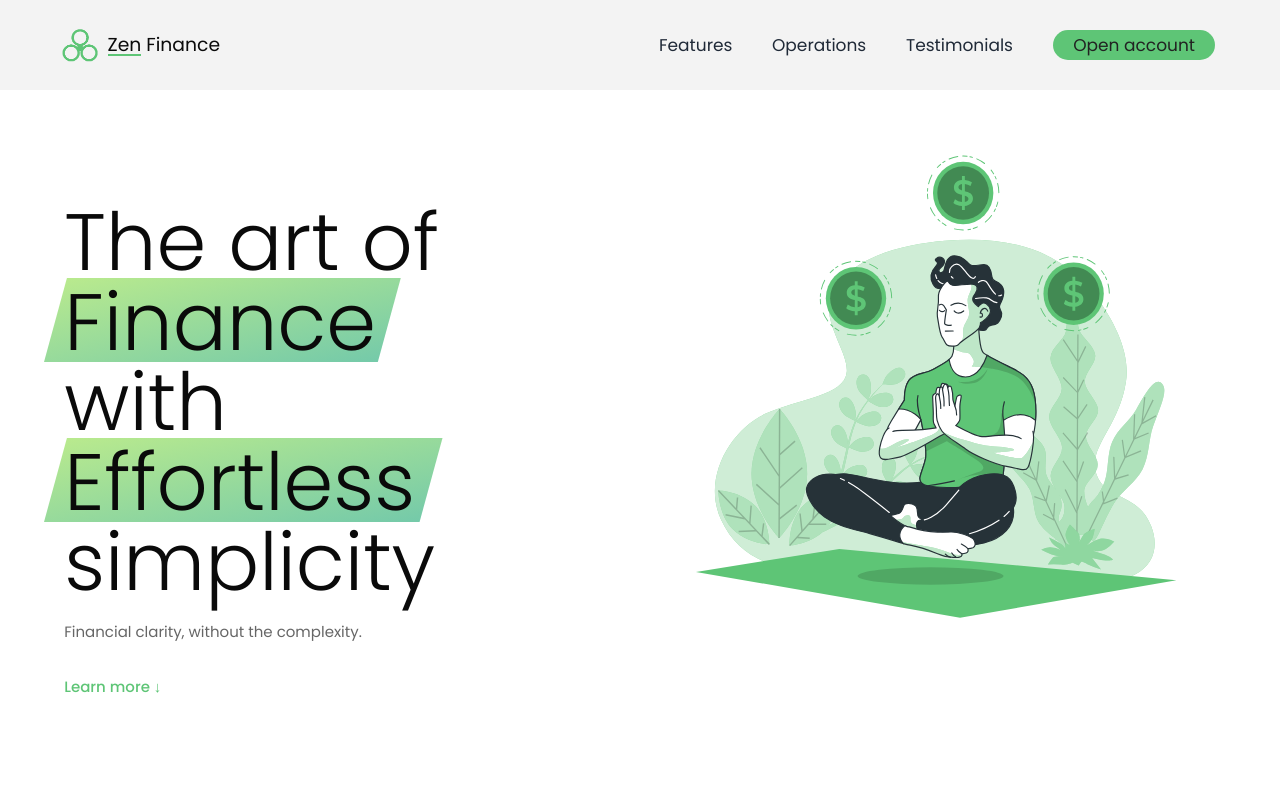
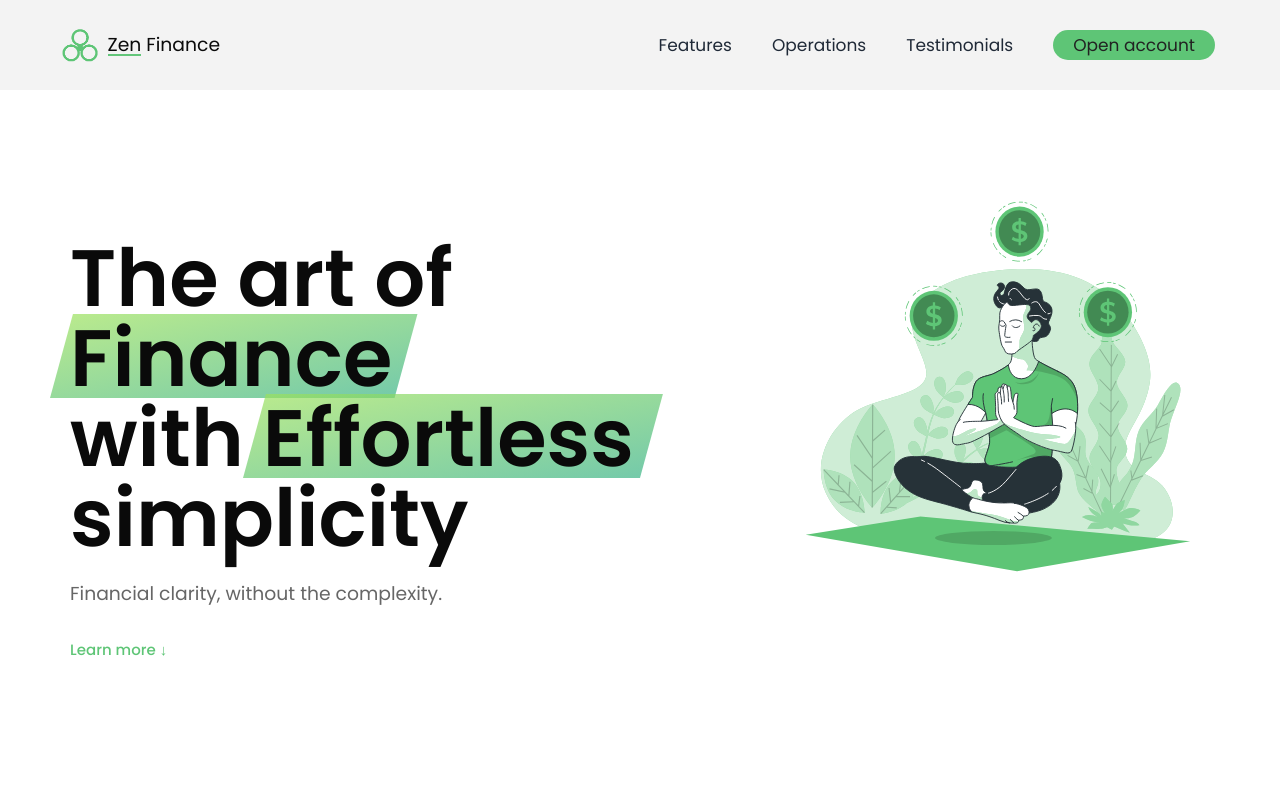
Before and after one commit to mikhail-w/zen-finance, a Next.js app: page / in a window 1280 px wide. Shown: the top 800 px of the page. Built offline with nearby package versions, Linux system fonts and the light colour scheme.

Commit message:
add navbar hover animation

```diff
--- a/src/components/Header.tsx
+++ b/src/components/Header.tsx
@@ -55,7 +55,7 @@ export default function Header() {
 
   return (
     <header className="px-4 sm:px-8 md:px-12 pt-12 sm:pt-[100px] min-h-screen flex flex-col items-center justify-center overflow-y-auto">
-      <div className="flex-1 w-full max-w-[150rem] grid grid-cols-1 md:grid-cols-[50%_50%] gap-8 md:gap-16 content-center justify-center items-center justify-items-center py-8 sm:py-[50px] px-6 sm:px-10 ">
+      <div className="flex-1 w-full max-w-[150rem] grid grid-cols-1 md:grid-cols-[60%_40%] gap-8 md:gap-16 content-center justify-center items-center justify-items-center py-8 sm:py-[50px] px-6 sm:px-10 ">
         {/* Image - On top for small screens, moved to the right for medium+ screens */}
         <div className="w-full max-w-full order-first md:order-last md:max-w-5xl mx-auto -mt-8 sm:-mt-16 md:-mt-[124px] md:col-start-2 md:col-end-3 block">
           <Image
@@ -75,7 +75,7 @@ export default function Header() {
         {/* Text content - Below image on small screens, to the left on medium+ screens */}
         <div className="w-full max-w-[90%] text-center md:text-left order-last md:order-first">
           <h1
-            className={`transition-all duration-2000 text-6xl sm:text-6xl md:text-7xl lg:text-8xl xl:text-9xl ${
+            className={`transition-all duration-2000 text-6xl sm:text-6xl md:text-7xl lg:text-8xl xl:text-[8rem] font-semibold ${
               isVisible.title
                 ? 'opacity-100 translate-y-0'
                 : 'opacity-0 translate-y-[20px]'
@@ -105,7 +105,7 @@ export default function Header() {
             simplicity
           </h1>
           <h4
-            className={`mt-4 text-xl sm:text-2xl md:text-2xl transition-all duration-1000 ${
+            className={`mt-10 text-xl sm:text-2xl md:text-3xl transition-all duration-1000 ${
               isVisible.fadeIn
                 ? 'opacity-100 translate-y-0'
                 : 'opacity-0 translate-y-[10px]'
--- a/src/components/Navigation.tsx
+++ b/src/components/Navigation.tsx
@@ -1,7 +1,6 @@
 'use client';
-import { useEffect, useState } from 'react';
+import { useEffect, useState, useRef } from 'react';
 import Image from 'next/image';
-import Link from 'next/link';
 import { Button } from '@/components/ui/button';
 
 export default function Navigation() {
@@ -11,17 +10,19 @@ export default function Navigation() {
   const [isMenuOpen, setIsMenuOpen] = useState(false);
   const [windowWidth, setWindowWidth] = useState(0);
   const [isLogoHovered, setIsLogoHovered] = useState(false);
+  const [hoveredLink, setHoveredLink] = useState(null);
+  const navRef = useRef(null);
 
   // Menu items data
   const menuItems = [
-    { label: 'Features', href: '#section--1' },
-    { label: 'Operations', href: '#section--2' },
-    { label: 'Testimonials', href: '#section--3' },
+    { label: 'Features', href: '#section--1', id: 'features' },
+    { label: 'Operations', href: '#section--2', id: 'operations' },
+    { label: 'Testimonials', href: '#section--3', id: 'testimonials' },
   ];
 
   useEffect(() => {
     const handleScroll = () => {
-      if (window.scrollY > 100) {
+      if (window.scrollY > 0) {
         setIsScrolled(true);
       } else {
         setIsScrolled(false);
@@ -56,6 +57,7 @@ export default function Navigation() {
 
   useEffect(() => {
     // Set initial window width
+    if (typeof window !== 'undefined') {
       setWindowWidth(window.innerWidth);
 
       // Add resize listener
@@ -68,10 +70,30 @@ export default function Navigation() {
       return () => {
         window.removeEventListener('resize', handleResize);
       };
+    }
   }, []);
 
   const toggleMenu = () => {
     setIsMenuOpen(!isMenuOpen);
+  };
+
+  // Handle link hover effect
+  const handleLinkHover = id => {
+    setHoveredLink(id);
+  };
+
+  // Handle smooth scrolling
+  const handleNavClick = (e, href) => {
+    e.preventDefault();
+
+    if (href && href !== '#') {
+      const section = document.querySelector(href);
+      section?.scrollIntoView({ behavior: 'smooth' });
+    }
+
+    if (isMenuOpen) {
+      setIsMenuOpen(false);
+    }
   };
 
   // Check if we're on mobile (less than 768px - md breakpoint)
@@ -82,17 +104,19 @@ export default function Navigation() {
       className={`
         fixed top-0 left-0 w-full z-50
         transition-all duration-300 ease-in-out h-[90px]
-        ${isScrolled ? 'bg-[#f3f3f3] shadow-md' : 'bg-[#f3f3f3]'}
+        ${isScrolled ? 'bg-white/95 shadow-md' : 'bg-[#f3f3f3]'}
         px-6 md:px-12 lg:px-24
+        flex justify-between items-center
       `}
+      ref={navRef}
     >
-      <div className="h-full w-full flex justify-between items-center">
       {/* Logo and Brand Name */}
       <div className="flex items-center">
         <div
-            className="relative flex items-center justify-center w-[40px] h-[40px] cursor-pointer"
+          className="relative flex items-center justify-center w-[40px] h-[40px] cursor-pointer transition-opacity duration-300"
           onMouseEnter={() => setIsLogoHovered(true)}
           onMouseLeave={() => setIsLogoHovered(false)}
+          style={{ opacity: hoveredLink ? '0.5' : '1' }}
         >
           <div className="absolute inset-0 flex items-center justify-center">
             <Image
@@ -100,21 +124,14 @@ export default function Navigation() {
               alt="Zen Finance logo"
               width={40}
               height={40}
-                className={`
-                  transition-all duration-1000
-                  ${!isLogoAnimationComplete ? 'animate-spin-twice' : ''}
-                  ${
-                    isLogoHovered && isLogoAnimationComplete
-                      ? 'animate-spin-twice'
-                      : ''
-                  }
-                `}
+              className="transition-all duration-1000"
               style={{
-                  animationDuration: '2s',
-                  animationIterationCount: '1',
-                  animationTimingFunction: 'ease-in-out',
+                animation:
+                  !isLogoAnimationComplete ||
+                  (isLogoHovered && isLogoAnimationComplete)
+                    ? 'spin 2s ease-in-out 1'
+                    : 'none',
                 transformOrigin: '50% 55%',
-                  cursor: 'pointer',
               }}
               onAnimationEnd={() => setIsLogoAnimationComplete(true)}
             />
@@ -128,6 +145,7 @@ export default function Navigation() {
           `}
           style={{
             transform: showText ? 'translateX(0)' : 'translateX(-20px)',
+            opacity: hoveredLink ? '0.5' : '1',
           }}
         >
           <span className="relative inline-block">
@@ -145,47 +163,73 @@ export default function Navigation() {
         </div>
       </div>
 
-        {/* Desktop Navigation Links - using inline style instead of hidden class */}
-        <div
-          style={{ display: isMobile ? 'none' : 'flex' }}
-          className="items-center "
-        >
-          {menuItems.map((item, index) => (
-            <Link
-              key={index}
+      {/* Desktop Navigation Links */}
+      {!isMobile && (
+        <div className="flex items-center">
+          {menuItems.map(item => (
+            <a
+              key={item.id}
               href={item.href}
-              className="
+              className={`
                 ml-8 lg:ml-16
                 text-base md:text-[1.7rem] font-normal text-gray-800 no-underline
-    transition-transform duration-300 relative
-    after:content-[''] after:absolute after:bottom-[-10px] after:left-0
-    after:h-[2px] after:w-0 after:bg-[#5ec576]
-    after:transition-all after:duration-300
-    hover:after:w-full
-    hover:translate-y-[-3px] hover:scale-105
-    will-change-transform transform-origin-center
-  "
+                transition-all duration-300 relative
+                ${
+                  hoveredLink && hoveredLink !== item.id
+                    ? 'opacity-50'
+                    : 'opacity-100'
+                }
+                hover:translate-y-[-3px]
+              `}
+              onMouseEnter={() => handleLinkHover(item.id)}
+              onMouseLeave={() => handleLinkHover(null)}
+              onClick={e => handleNavClick(e, item.href)}
             >
               {item.label}
-            </Link>
+              <span
+                className={`
+                absolute bottom-[-5px] left-0 w-full h-[2px] bg-[#5ec576]
+                transition-transform duration-300 origin-left
+                ${hoveredLink === item.id ? 'scale-x-100' : 'scale-x-0'}
+                ${hoveredLink === item.id ? 'skew-x-[-15deg]' : 'skew-x-0'}
+                ${
+                  hoveredLink === item.id
+                    ? 'bg-gradient-to-tl from-[#39b385] to-[#9be15d]'
+                    : ''
+                }
+                opacity-70
+              `}
+              ></span>
+            </a>
           ))}
-          {/* Desktop Account Button */}
           <Button
             variant="nav"
             size="lg"
-            className="ml-8 lg:ml-16 text-sm md:text-[1.7rem] rounded-3xl"
+            className={`
+              ml-8 lg:ml-16
+              text-sm md:text-[1.7rem] rounded-3xl
+              transition-all duration-300
+              ${
+                hoveredLink && hoveredLink !== 'account'
+                  ? 'opacity-50'
+                  : 'opacity-100'
+              }
+            `}
+            onMouseEnter={() => handleLinkHover('account')}
+            onMouseLeave={() => handleLinkHover(null)}
             onClick={() => (window.location.href = '#')}
           >
             Open account
           </Button>
         </div>
+      )}
 
-        {/* Mobile Hamburger Button - using inline style instead of hidden class */}
+      {/* Mobile Hamburger Button */}
+      {isMobile && (
         <button
           onClick={toggleMenu}
           type="button"
-          style={{ display: isMobile ? 'inline-flex' : 'none' }}
-          className="items-center p-2 w-12 h-12 justify-center text-gray-500 rounded-lg hover:bg-gray-200 focus:outline-none focus:ring-2 focus:ring-gray-200"
+          className="inline-flex items-center p-2 w-12 h-12 justify-center text-gray-500 rounded-lg hover:bg-gray-200 focus:outline-none focus:ring-2 focus:ring-gray-200"
           aria-controls="navbar-menu"
           aria-expanded={isMenuOpen}
         >
@@ -206,46 +250,27 @@ export default function Navigation() {
             />
           </svg>
         </button>
-      </div>
+      )}
 
-      {/* Mobile Menu - using conditional rendering instead of hidden class */}
+      {/* Mobile Menu */}
       {isMenuOpen && isMobile && (
         <div
-          className="
-            absolute top-[90px] left-0 w-full bg-[#f3f3f3] shadow-md
-            transition-all duration-300 ease-in-out z-40
-          "
+          className="absolute top-[90px] left-0 w-full bg-[#f3f3f3] shadow-md transition-all duration-300 ease-in-out z-40"
           id="navbar-menu"
         >
           <ul className="flex flex-col p-4">
-            {menuItems.map((item, index) => (
-              <li key={index} className="my-2 py-2">
-                <Link
+            {menuItems.map(item => (
+              <li key={item.id} className="my-2 py-2">
+                <a
                   href={item.href}
-                  className="
-                    text-xl font-normal text-inherit no-underline block px-3 py-2
-                    transition-all duration-300
-                    hover:bg-gray-100 hover:text-primary rounded-lg
-                  "
-                  onClick={() => setIsMenuOpen(false)}
+                  className="text-xl font-normal text-inherit no-underline block px-3 py-2 transition-all duration-300 hover:bg-gray-100 hover:text-[#5ec576] rounded-lg relative"
+                  onClick={e => handleNavClick(e, item.href)}
                 >
                   {item.label}
-                </Link>
+                </a>
               </li>
             ))}
             <li className="my-2 py-2">
-              {/* <Link
-                href="#"
-                className="
-                  text-xl font-normal block px-3 py-2 rounded-lg
-                  bg-[#5ec576] text-[#222] text-center mx-2
-                  transition-all duration-300
-                  hover:bg-[#4bbb7d] hover:shadow-md
-                "
-                onClick={() => setIsMenuOpen(false)}
-              >
-                Open account
-              </Link> */}
               <Button
                 variant="primary"
                 size="lg"
@@ -261,6 +286,28 @@ export default function Navigation() {
           </ul>
         </div>
       )}
+
+      {/* Add keyframe animations */}
+      <style jsx>{`
+        @keyframes spin {
+          0% {
+            transform: rotate(0deg);
+          }
+          100% {
+            transform: rotate(720deg);
+          }
+        }
+
+        @keyframes breath {
+          0%,
+          100% {
+            opacity: 0.7;
+          }
+          50% {
+            opacity: 1;
+          }
+        }
+      `}</style>
     </nav>
   );
 }
--- a/src/components/Operations.tsx
+++ b/src/components/Operations.tsx
@@ -70,7 +70,7 @@ export default function Operations() {
             Instant Transfers
           </button>
           <button
-            className={`inline-block bg-primary text-md md:text-[1.6rem] font-medium border-none py-3 md:py-[1.25rem] px-4 md:px-[4.5rem] rounded-full cursor-pointer transition-all duration-300 md:mr-[2.5rem] transform
+            className={`inline-block bg-[#5ec576] text-md md:text-[1.6rem] font-medium border-none py-3 md:py-[1.25rem] px-4 md:px-[4.5rem] rounded-full cursor-pointer transition-all duration-300 md:mr-[2.5rem] transform
             ${
               activeTab === 2
                 ? 'md:-translate-y-[66%] shadow-md'
--- a/src/components/SignUp.tsx
+++ b/src/components/SignUp.tsx
@@ -46,7 +46,7 @@ export default function SignUp() {
         </h3>
       </div>
 
-      <button className="inline-block bg-primary text-[1.9rem] font-medium border-none py-[2rem] px-[5rem] rounded-[10rem] cursor-pointer transition-all duration-300 hover:bg-primary-darker">
+      <button className="inline-block bg-[#5ec576] text-[1.9rem] font-medium border-none py-[2rem] px-[5rem] rounded-[10rem] cursor-pointer transition-all duration-300 hover:bg-primary-darker">
         Open your free account today
       </button>
     </section>
--- a/src/components/ui/button.tsx
+++ b/src/components/ui/button.tsx
@@ -44,8 +44,6 @@ export interface ButtonProps
 
 const Button = React.forwardRef<HTMLButtonElement, ButtonProps>(
   ({ className, variant, size, asChild = false, children, ...props }, ref) => {
-    console.log('Button Children:', children); // Debugging line
-
     const Comp = asChild ? Slot : 'button';
     return (
       <Comp
```
Lines whose indentation alone changed are shown as unchanged.
